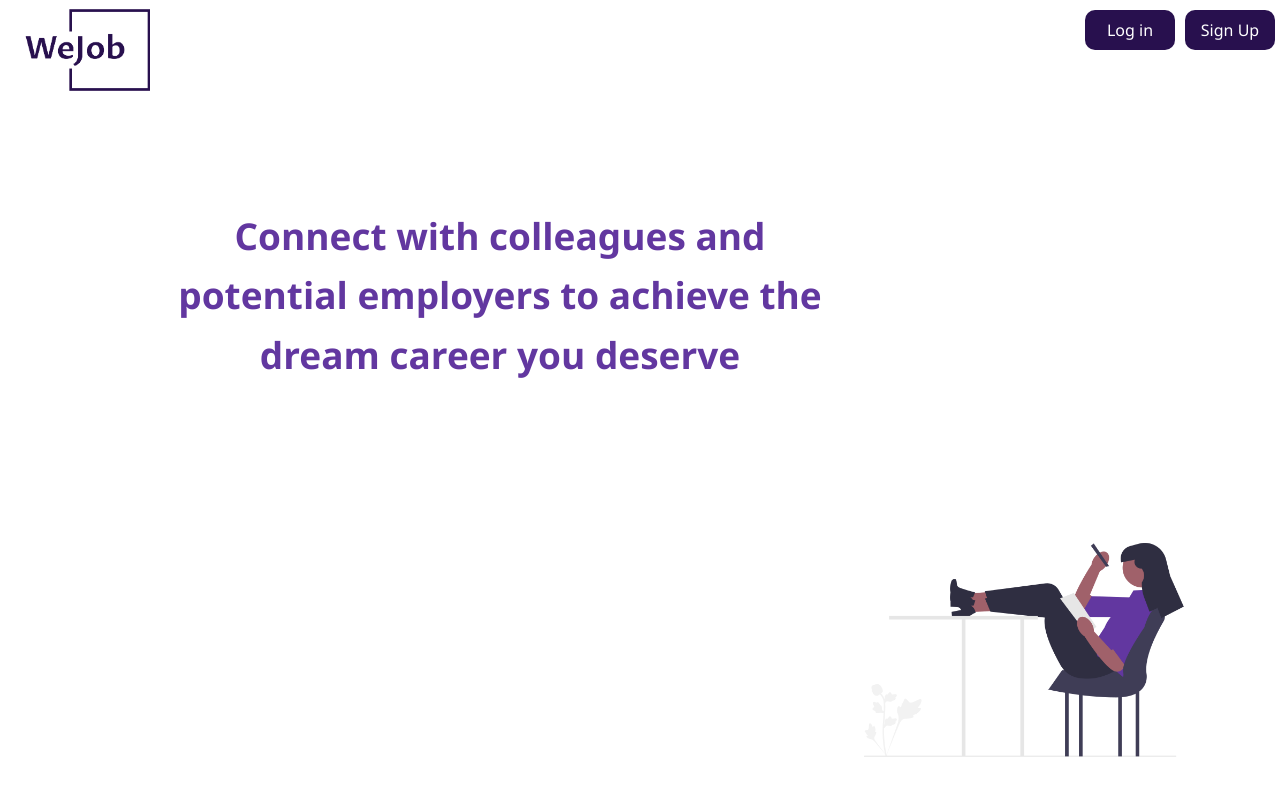
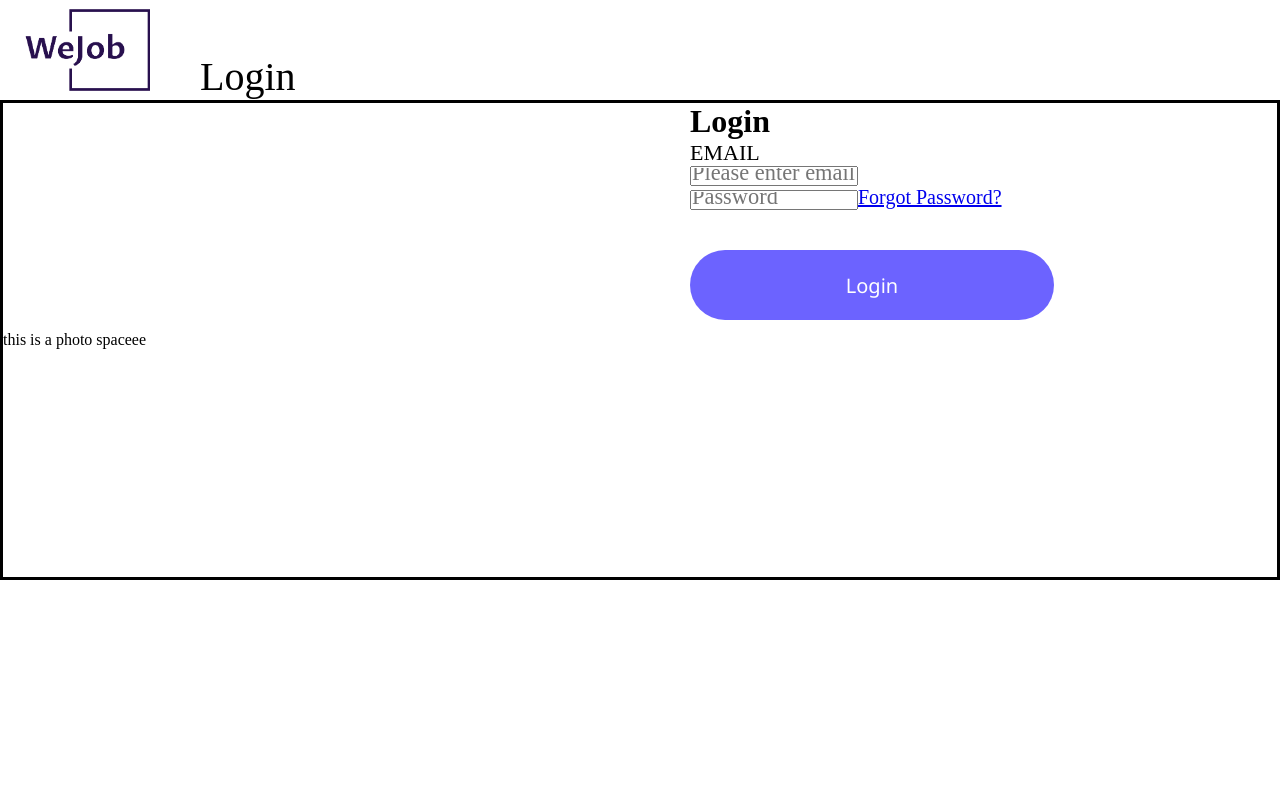
Before and after one commit to MaximBacar/soen341, a React (Create React App) app in the folder we-job/: page / in a window 1280 px wide. Shown: the top 800 px of the page. Built offline with nearby package versions, Linux system fonts and the light colour scheme.

Commit message:
Created login.js / started it / did not finish

```diff
--- a/we-job/src/App.js
+++ b/we-job/src/App.js
@@ -1,12 +1,14 @@
 import Homepage from "./pages/homepage";
 import "./App.css";
 import FirstPage from "./pages/firstPage";
+import Login from "./pages/login"
 
 function App() {
   return (
     <div>
-      {/* <Homepage /> */}
-      <FirstPage />
+      {/* <Homepage />*/ }
+      {/*<FirstPage />*/}
+      {<Login />}
     </div>
   );
 }
--- /dev/null
+++ b/we-job/src/pages/login.css
@@ -0,0 +1,146 @@
+.login_page{
+    padding: 0;
+    margin: 0;
+    box-sizing: border-box;
+    overflow: hidden;
+    height:100vh;
+    width: 100%;
+    display: flex;
+    flex-direction: column;
+    align-items: center;
+}
+.header{
+    width: 100%;
+    display: flex;
+    justify-content: flex-start;
+    align-items: flex-end;
+
+}
+.login-subtitle{
+    align-items: center;
+    align-content: center;
+    width: 100%;
+    max-width: 6rem;
+    height: 30;
+    font-size: 2.5rem;
+    color: black;
+}
+.main_screen{
+    border: solid black;
+    width: 100%;
+    display: flex;
+    height: 60vh;
+    justify-content: flex-start;
+}
+.photo-space{
+    display: flex;
+    width: 50%;
+    max-width: 50%;
+    align-content: center;
+    align-items: center;
+}
+.login-box{
+    border: solid black;
+    display: flex;
+    width: 50%;
+    max-width: 50%;
+    top: 50%;
+    left: 50%;
+    transform: translate(-50%, -50%);
+    height: 70%;
+    background-color: white;
+    border-radius: 25px;
+    box-shadow: 0px 0px 7px rgba(0, 0, 0, 0.2);
+
+
+}
+
+#login_form{
+    padding: 0 50px;
+    box-sizing: border-box;
+
+}
+
+
+
+form .text_field {
+    position: relative;
+    border-bottom: 1px solid black;
+    margin: 60px 0;
+}
+
+.text_field input{
+    height: 40px;
+    width: 100%;
+    padding: 0 5px;
+    font-size: 20px;
+    border: none;
+    background: none;
+    outline: none;
+}
+
+.text_field label{
+    position: absolute;
+    top: 50%;
+    left: 5px;
+    font-weight: lighter;
+    transform: translateY(-50%);
+    font-size: 20px;
+    pointer-events: none;
+    transition: .5s;
+}
+
+.text_field span::before{
+    content: '';
+    position: absolute;
+    top: 40px;
+    left: 0;
+    width: 0%;
+    height: 1px;
+    background: #6c63ff;
+}
+
+.text_field input:focus ~ label,
+.text_field input:valid ~ label{
+    top: -5px;
+    color: #6c63ff;
+
+}
+
+.text_field input:focus ~ span::before,
+.text_field input:valid ~ span::before{
+    width: 100%;
+}
+button{
+
+    width: 100%;
+    height: 70px;
+    border: none;
+    background: #6c63ff;
+    border-radius: 50px;
+    color: white;
+    font-weight: lighter;
+    font-size: 20px;
+    font-family: "Segoe UI", Arial, sans-serif;
+    margin: 40px 0 0 0 ;
+    transition: .2s;
+}
+
+button:hover{
+
+    cursor: pointer;
+    background: #ff6884;
+}
+
+#login_title{
+    font-size: 50px;
+    font-weight: normal;
+}
+#login_slogan{
+    font-size: 22px;
+    font-weight: lighter;
+
+}
+#forgot_password{
+    font-size: 20px;
+}
--- /dev/null
+++ b/we-job/src/pages/login.js
@@ -0,0 +1,49 @@
+import "./login.css"
+import React from 'react'
+import logo from "../Components/photo/wejob-low-resolution-logo-color-on-transparent-background.png";
+/** implemented log in page as isolated page without any footer */
+
+function Login() {
+    return(
+        <div class="login_page">
+            <header class="header">
+                <div id="logo">
+                    <img src={logo} />
+                </div>
+                <p class="login-subtitle">Login</p>
+            </header>
+            <div class="main_screen">
+                <div class="photo-space">
+                    this is a photo spaceee
+                </div>
+                <div class="login_box">
+                    <form action = "/login" method="POST" id="login_form">
+
+                    <h1 class="login_title">Login</h1>
+                    <p id="login_slogan">EMAIL</p>
+
+                    <div class="text-field">
+                        <input type="email" id="login_email" name="login_email" placeholder="Please enter email" required/>
+                        <span></span>
+                    </div>
+                    <div class="text-field">
+                        <input type="password" id="login_password" name="login_password" placeholder="Password" required/>
+                        <span></span>
+
+                        <a href="./" id="forgot_password">Forgot Password?</a>
+                        <button type="submit">Login</button>
+
+
+
+                    </div>
+                    </form>
+                </div>
+
+            </div>
+
+        </div>
+
+
+    );
+
+} export default Login;
```
